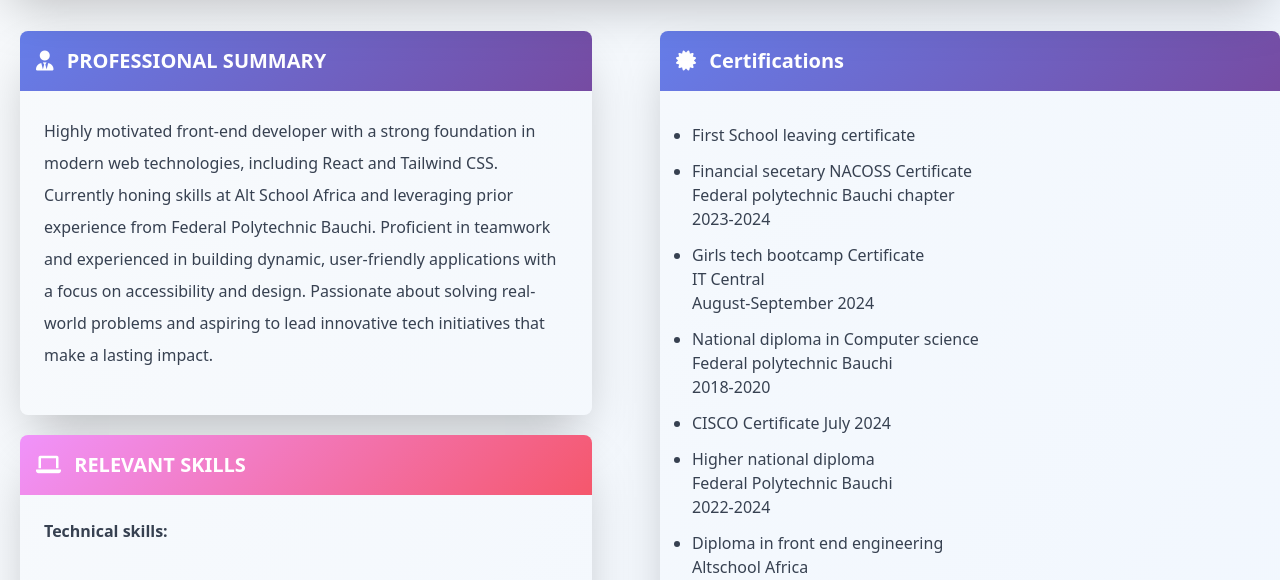
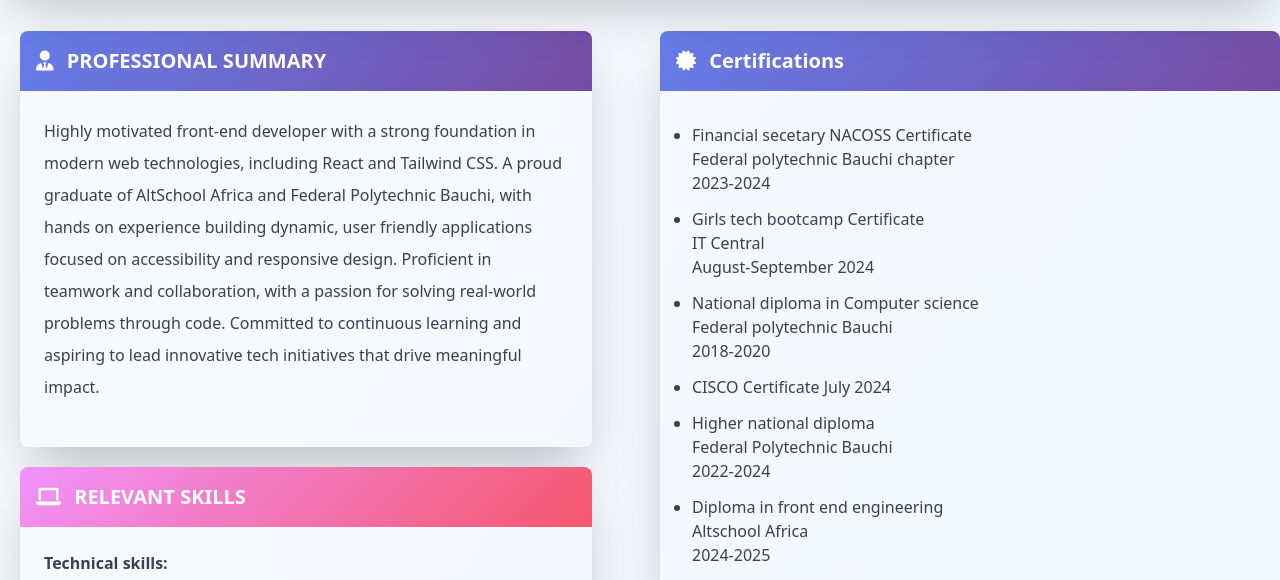
Before and after one commit to SabeeJeedorh/my-cv, a plain HTML site: page index.html in a window 1280 px wide. Shown: the part 201-781 px from the top of the page. Drawn offline with nearby package versions, Linux system fonts and the light colour scheme.

Commit message:
Update index.html

```diff
--- a/index.html
+++ b/index.html
@@ -305,13 +305,13 @@
           </h1>
           <p class="p-6 leading-8 mb-5 text-gray-700">
             Highly motivated front-end developer with a strong foundation in
-            modern web technologies, including React and Tailwind CSS. Currently
-            honing skills at Alt School Africa and leveraging prior experience
-            from Federal Polytechnic Bauchi. Proficient in teamwork and
-            experienced in building dynamic, user-friendly applications with a
-            focus on accessibility and design. Passionate about solving
-            real-world problems and aspiring to lead innovative tech initiatives
-            that make a lasting impact.
+            modern web technologies, including React and Tailwind CSS. A proud
+            graduate of AltSchool Africa and Federal Polytechnic Bauchi, with
+            hands on experience building dynamic, user friendly applications
+            focused on accessibility and responsive design. Proficient in
+            teamwork and collaboration, with a passion for solving real-world
+            problems through code. Committed to continuous learning and aspiring
+            to lead innovative tech initiatives that drive meaningful impact.
           </p>
         </div>
 
@@ -478,11 +478,6 @@
           </h1>
           <ul class="list-disc p-8 text-gray-700 space-y-3">
             <li
-              class="animate-fadeInUp animate-delay-200 hover:text-blue-600 transition-colors duration-300"
-            >
-              First School leaving certificate
-            </li>
-            <li
               class="animate-fadeInUp animate-delay-300 hover:text-blue-600 transition-colors duration-300"
             >
               Financial secetary NACOSS Certificate <br />
@@ -527,11 +522,6 @@
             <i class="fa-solid fa-book mr-2"></i> Education
           </h1>
           <ul class="list-disc p-8 text-gray-700 space-y-3">
-            <li
-              class="animate-fadeInUp animate-delay-200 hover:text-blue-600 transition-colors duration-300"
-            >
-              Havardth International School Bauchi(primary School)
-            </li>
             <li
               class="animate-fadeInUp animate-delay-300 hover:text-blue-600 transition-colors duration-300"
             >
```
